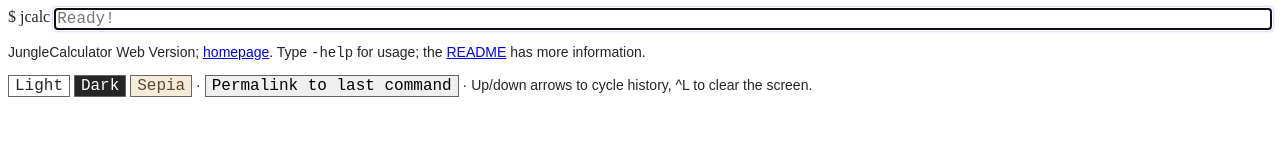
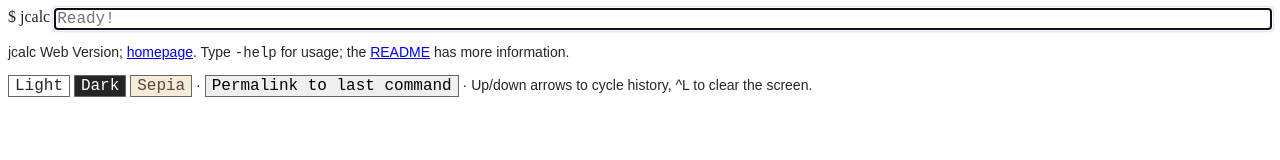
Before and after one commit to JungleHornet/jungle-calculator, a plain HTML site: page web/index.html in a window 1280 px wide. Drawn offline with Linux system fonts and the light colour scheme; no server answers.

Commit message:
Update index.html

```diff
--- a/web/index.html
+++ b/web/index.html
@@ -17,7 +17,7 @@
 <body class="light">
 	<pre id="output"></pre>
 	<div><span>$ jcalc&nbsp;</span><input id="input" disabled placeholder="Loading WebAssembly binary..."></div>
-	<p>JungleCalculator Web Version; <a href="https://gh.junglehornet.com/jungle-calculator">homepage</a>. Type <code>-help</code> for usage; the <a href="https://gh.junglehornet.com/jungle-calculator/blob/main/README.md">README</a> has more information.</a></p>
+	<p>jcalc Web Version; <a href="https://gh.junglehornet.com/jungle-calculator">homepage</a>. Type <code>-help</code> for usage; the <a href="https://gh.junglehornet.com/jungle-calculator/blob/main/README.md">README</a> has more information.</a></p>
 
 	<p>
 		<button class="light">Light</button>
```
